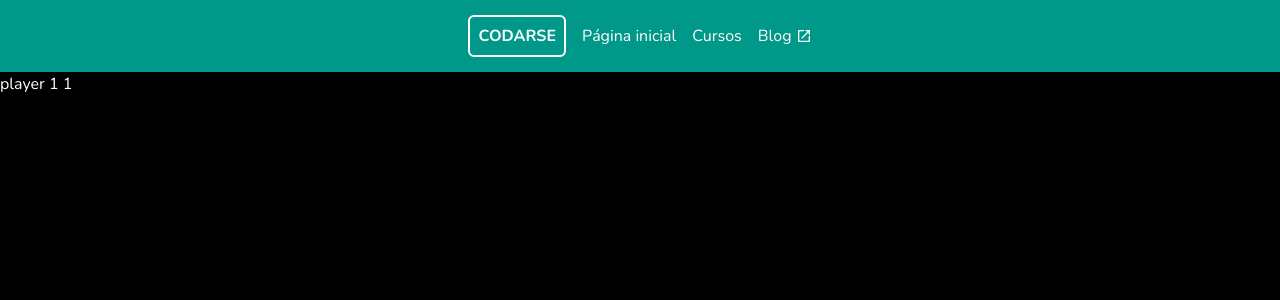
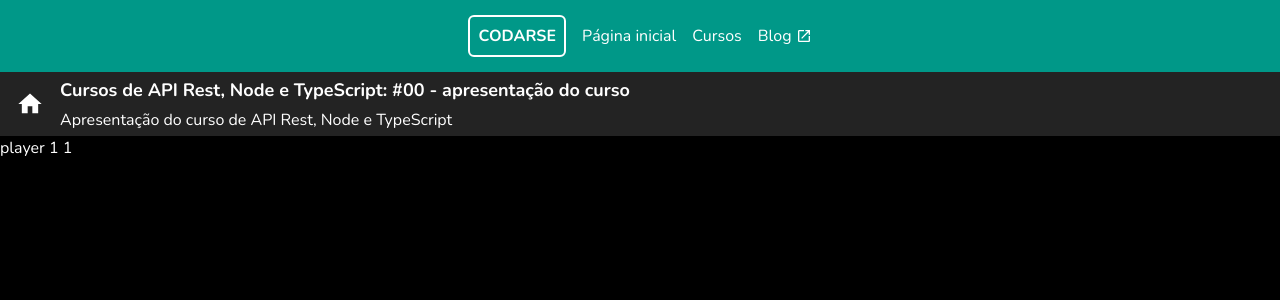
Before and after one commit to Diobegue/Next_js-, a Next.js app in the folder youtube-nextjs-course-plataform/: page /player/1/1 in a window 1280 px wide. Shown: the top 300 px of the page. Built offline with nearby package versions, Linux system fonts and the light colour scheme.

Commit message:
feat: add component player header

```diff
--- /dev/null
+++ b/youtube-nextjs-course-plataform/app/components/player/PlayerHeader.tsx
@@ -0,0 +1,26 @@
+import { MdHome } from "react-icons/md";
+import Link from "next/link";
+
+interface IPlayerHeaderProps {
+  params: {
+    title: string;
+    subtitle: string;
+  };
+}
+
+
+export const PlayerHeader =  ({ subtitle, title }: IPlayerHeaderProps) => {
+  return (
+  <div className='flex gap-4 bg-[var(--color-paper)] px-4 items-center'>
+    <Link href="/">
+      <MdHome size={28} />
+    </Link>
+    <div className='flex flex-col gap-1 py-1'>
+      <h1 className="font-bold text-lg line-clamp-1">{title}</h1>
+      <h2
+      className='line-clamp-1'
+      >{subtitle}</h2>
+    </div>
+  </div>
+  );
+}
--- /dev/null
+++ b/youtube-nextjs-course-plataform/app/components/player/index.ts
@@ -0,0 +1 @@
+export { PlayerHeader }  from "./PlayerHeader";
--- a/youtube-nextjs-course-plataform/app/player/[idCourse]/[idClass]/page.tsx
+++ b/youtube-nextjs-course-plataform/app/player/[idCourse]/[idClass]/page.tsx
@@ -1,15 +1,25 @@
+
+import { PlayerHeader } from "@/app/components/player";
+
+
 interface Props {
-  params: Promise<{
+  params: {
     idCourse: string;
     idClass: string;
-  }>;
+  };
 }
 
-export default async function PlayerPage({ params }: Props) {
-  const { idCourse, idClass } = await params;
+export default  function PlayerPage({ params: { idCourse, idClass } }: Props) {
+
 
   return (
     <>
+
+      <PlayerHeader
+        title='Cursos de API Rest, Node e TypeScript: #00 - apresentação do curso'
+        subtitle='Apresentação do curso de API Rest, Node e TypeScript'
+      />
+
       player {idCourse}  {idClass}
     </>
   );
```
